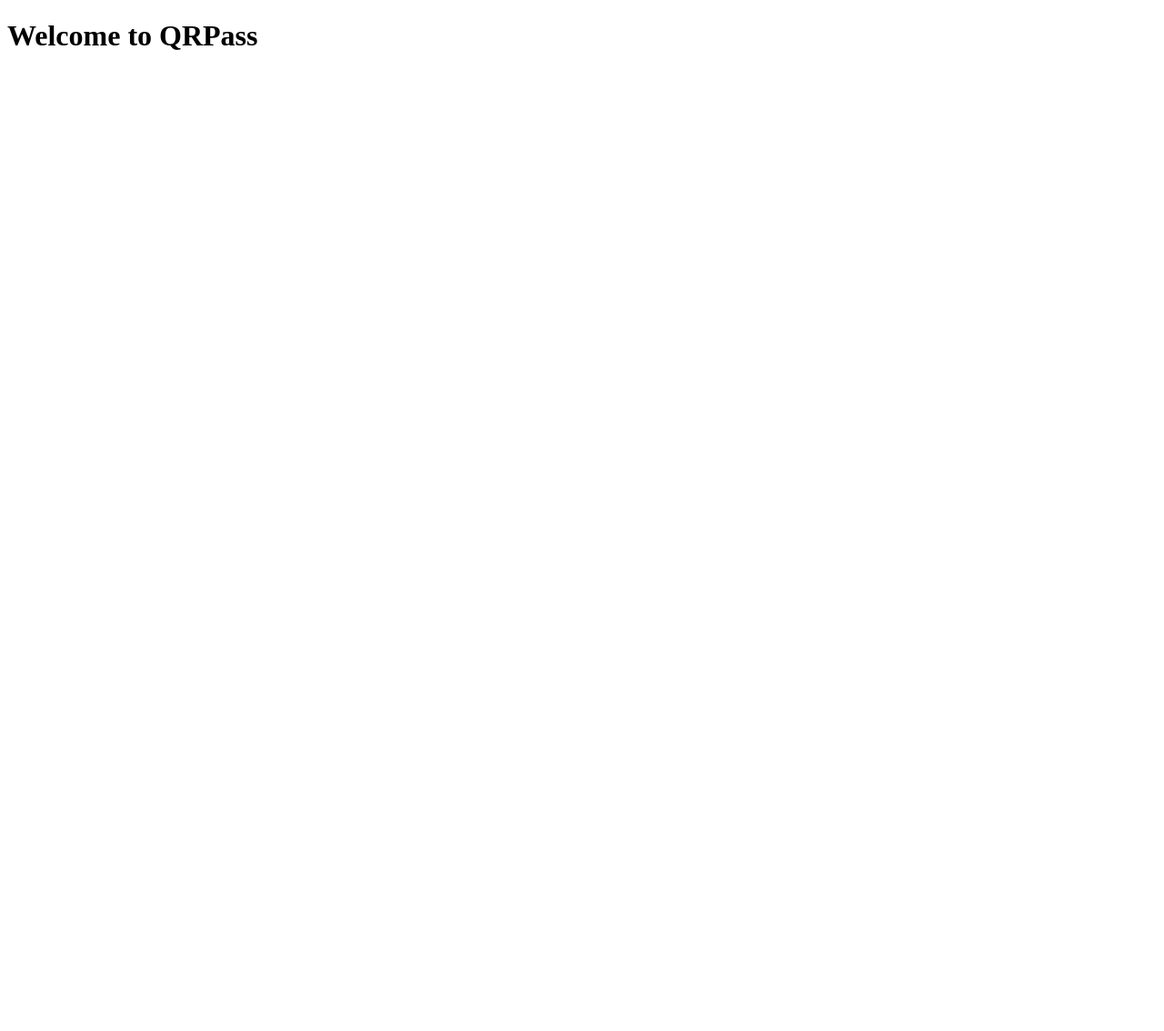
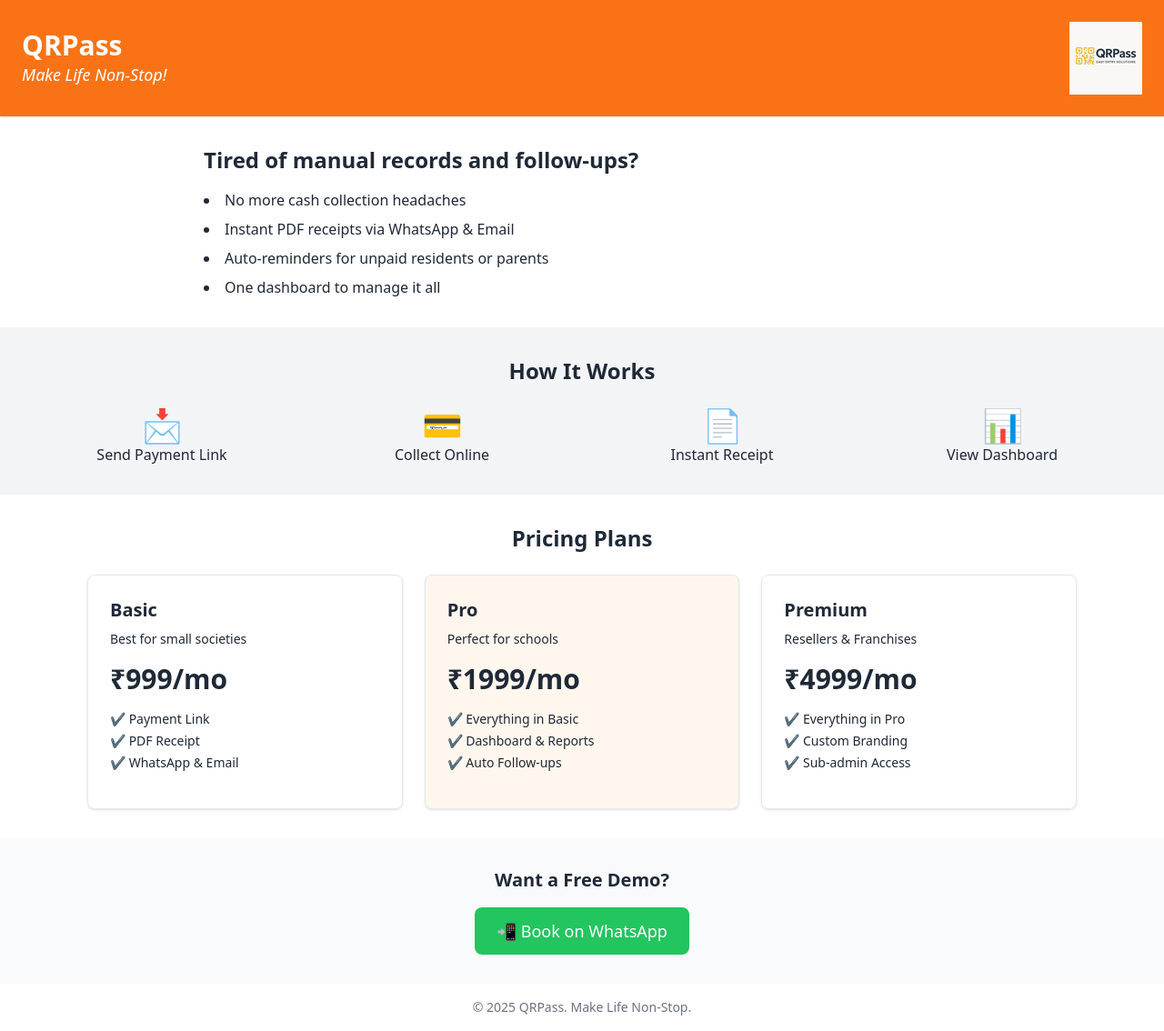
Before and after one commit to jiaapromotion/qrpass-landing-page, a plain HTML site: page index.html in a window 1280 px wide. Shown: the whole page at 91% size. Before the commit the page ends 800 px from the top, so only its background shows below. Drawn offline with nearby package versions, Linux system fonts and the light colour scheme.

Commit message:
Fixed layout + added Google Analytics

```diff
--- a/index.html
+++ b/index.html
@@ -3,7 +3,9 @@
 <html lang="en">
 <head>
   <meta charset="UTF-8" />
-  <title>QRPass</title>
+  <meta name="viewport" content="width=device-width, initial-scale=1.0" />
+  <title>QRPass – Make Life Non-Stop!</title>
+  <script src="https://cdn.tailwindcss.com"></script>
 
 <!-- Google Analytics -->
 <script async src="https://www.googletagmanager.com/gtag/js?id=G-YSYL1P3SK1"></script>
@@ -16,7 +18,87 @@
 <!-- End Google Analytics -->
 
 </head>
-<body>
-  <h1>Welcome to QRPass</h1>
+<body class="bg-white text-gray-800">
+  <!-- Header -->
+  <header class="bg-orange-500 text-white p-6 flex justify-between items-center shadow">
+    <div>
+      <h1 class="text-3xl font-bold">QRPass</h1>
+      <p class="text-lg italic">Make Life Non-Stop!</p>
+    </div>
+    <img src="logo.png" alt="QRPass Logo" class="w-20 h-20 object-contain" />
+  </header>
+
+  <!-- Pain Points -->
+  <section class="p-8 max-w-4xl mx-auto">
+    <h2 class="text-2xl font-bold mb-4">Tired of manual records and follow-ups?</h2>
+    <ul class="list-disc list-inside space-y-2">
+      <li>No more cash collection headaches</li>
+      <li>Instant PDF receipts via WhatsApp & Email</li>
+      <li>Auto-reminders for unpaid residents or parents</li>
+      <li>One dashboard to manage it all</li>
+    </ul>
+  </section>
+
+  <!-- How It Works -->
+  <section class="bg-gray-100 p-8">
+    <h2 class="text-2xl font-bold text-center mb-6">How It Works</h2>
+    <div class="grid md:grid-cols-4 gap-4 text-center">
+      <div><span class="text-4xl">📩</span><p>Send Payment Link</p></div>
+      <div><span class="text-4xl">💳</span><p>Collect Online</p></div>
+      <div><span class="text-4xl">📄</span><p>Instant Receipt</p></div>
+      <div><span class="text-4xl">📊</span><p>View Dashboard</p></div>
+    </div>
+  </section>
+
+  <!-- Pricing Table -->
+  <section class="p-8 max-w-6xl mx-auto">
+    <h2 class="text-2xl font-bold text-center mb-6">Pricing Plans</h2>
+    <div class="grid md:grid-cols-3 gap-6">
+      <div class="border p-6 rounded-lg shadow">
+        <h3 class="text-xl font-bold mb-2">Basic</h3>
+        <p class="mb-4 text-sm">Best for small societies</p>
+        <p class="text-3xl font-bold mb-4">₹999/mo</p>
+        <ul class="text-sm space-y-1 mb-4">
+          <li>✔ Payment Link</li>
+          <li>✔ PDF Receipt</li>
+          <li>✔ WhatsApp & Email</li>
+        </ul>
+      </div>
+      <div class="border p-6 rounded-lg shadow bg-orange-50">
+        <h3 class="text-xl font-bold mb-2">Pro</h3>
+        <p class="mb-4 text-sm">Perfect for schools</p>
+        <p class="text-3xl font-bold mb-4">₹1999/mo</p>
+        <ul class="text-sm space-y-1 mb-4">
+          <li>✔ Everything in Basic</li>
+          <li>✔ Dashboard & Reports</li>
+          <li>✔ Auto Follow-ups</li>
+        </ul>
+      </div>
+      <div class="border p-6 rounded-lg shadow">
+        <h3 class="text-xl font-bold mb-2">Premium</h3>
+        <p class="mb-4 text-sm">Resellers & Franchises</p>
+        <p class="text-3xl font-bold mb-4">₹4999/mo</p>
+        <ul class="text-sm space-y-1 mb-4">
+          <li>✔ Everything in Pro</li>
+          <li>✔ Custom Branding</li>
+          <li>✔ Sub-admin Access</li>
+        </ul>
+      </div>
+    </div>
+  </section>
+
+  <!-- WhatsApp CTA -->
+  <section class="p-8 bg-gray-50 text-center">
+    <h2 class="text-xl font-bold mb-4">Want a Free Demo?</h2>
+    <a href="https://wa.me/919158058999?text=Hi%2C+I%20am%20interested%20in%20QRPass%20demo" target="_blank"
+       class="bg-green-500 text-white px-6 py-3 rounded-lg text-lg hover:bg-green-600 inline-block">
+      📲 Book on WhatsApp
+    </a>
+  </section>
+
+  <!-- Footer -->
+  <footer class="text-center text-sm text-gray-500 py-4">
+    © 2025 QRPass. Make Life Non-Stop.
+  </footer>
 </body>
 </html>
```
